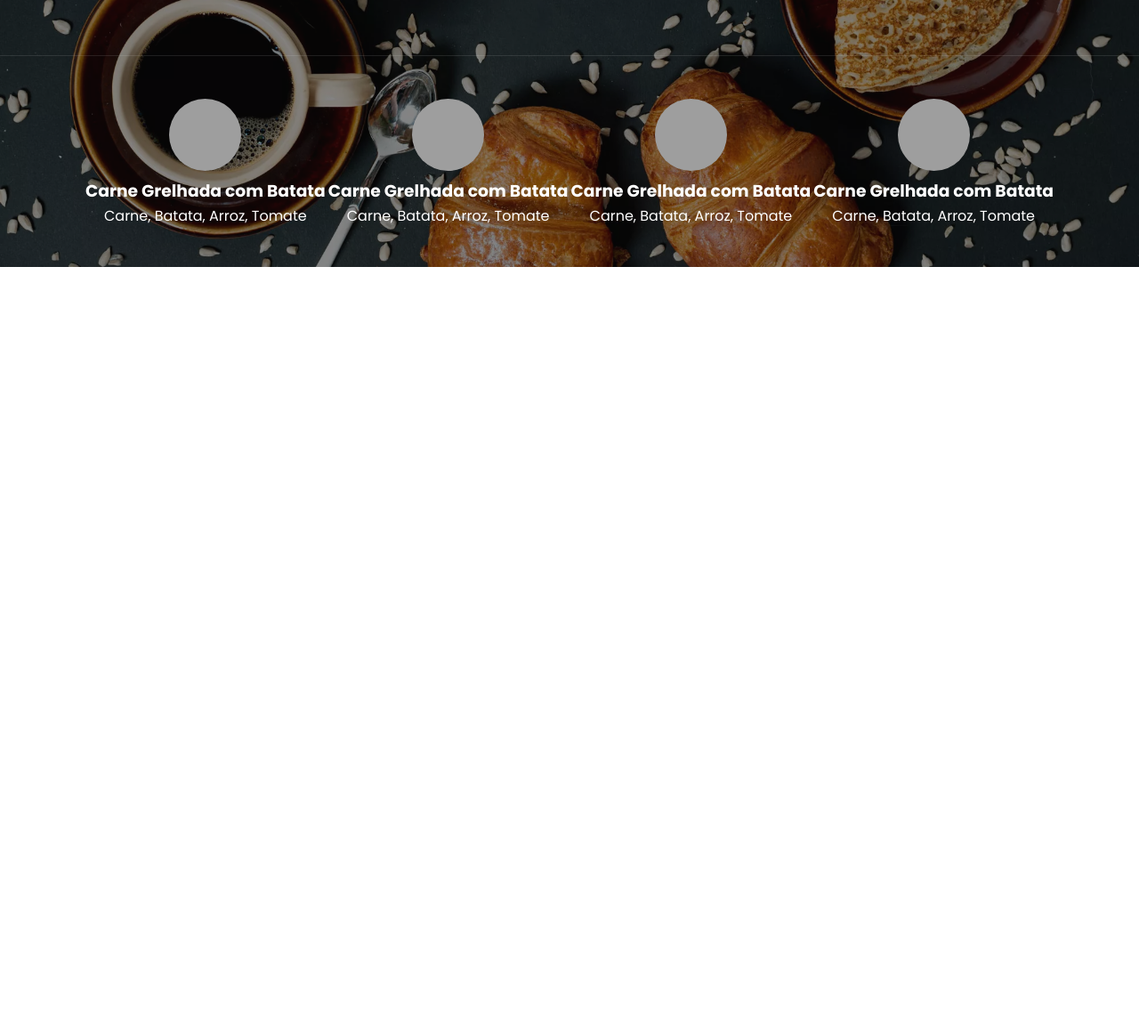
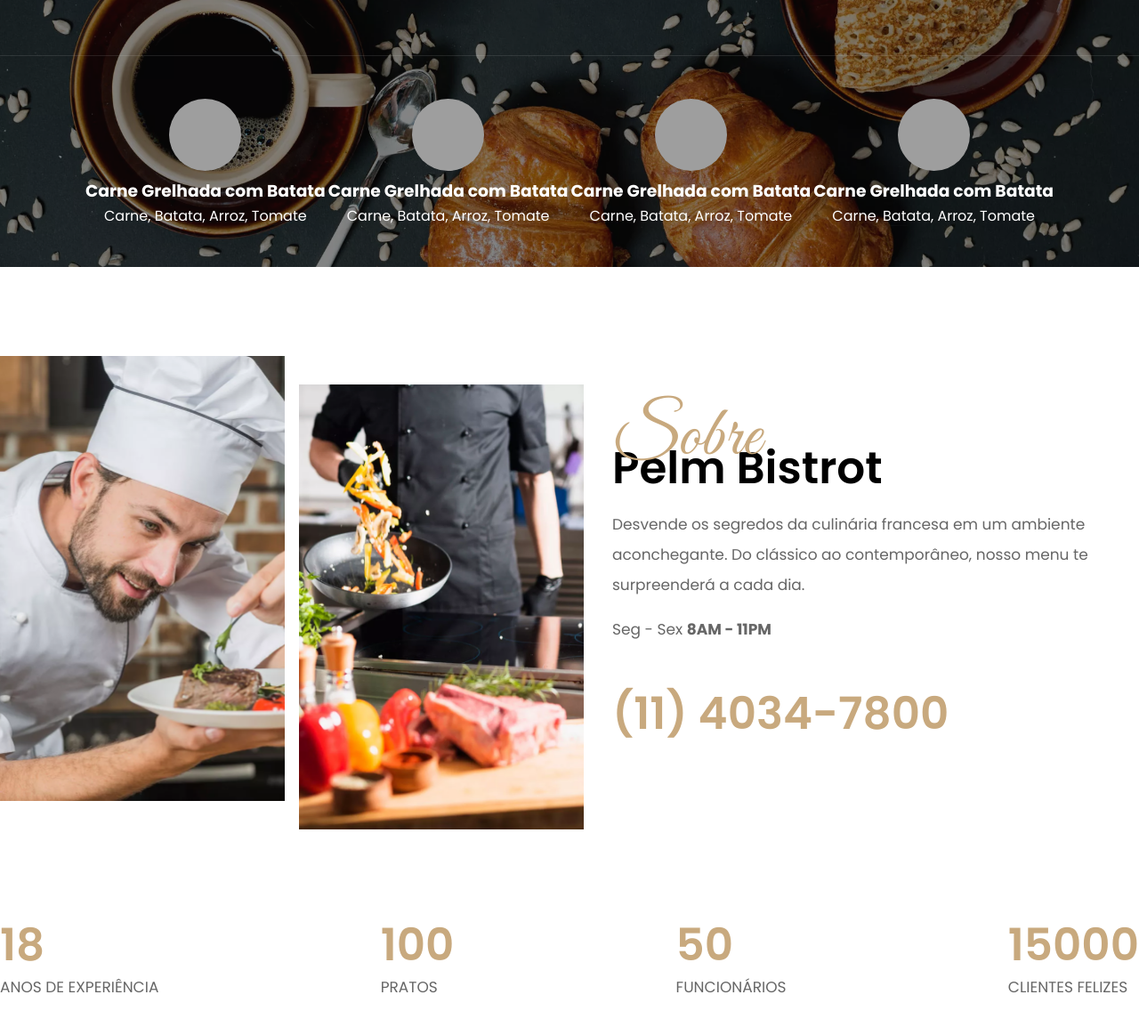
Before and after one commit to LucasP1nheiro/trabalho-web, a plain HTML site: page index.html in a window 1280 px wide. Shown: the part 500-1654 px from the top of the page at 89% size. Before the commit the page ends 800 px from the top, so only its background shows below. Drawn offline with Linux system fonts and the light colour scheme; grey boxes are pictures that could not be loaded.

Commit message:
feat: implements about section

```diff
--- a/index.html
+++ b/index.html
@@ -5,6 +5,7 @@
     <meta name="viewport" content="width=device-width, initial-scale=1.0">
     <title>Pelm Bistrot</title>
     <link rel="stylesheet" href="./styles/index.css">
+    <link rel="stylesheet" href="./styles/about.css">
 </head>
 <body>
     <div id="header-container">
@@ -29,7 +30,7 @@
             </ul>
         </nav>
     </div>
-    <section class="banner" id="banner">
+    <main class="banner" id="banner">
         <div class="overlay">
             <button id="next-image-button">
                 <img src="./assets/right-arrow.svg"/>
@@ -64,9 +65,46 @@
                 </li>
             </ul>
         </div>
+    </main>
+    <section id="about">
+        <div class="about-container">
+            <div id="about-images-container">
+                 <div id="about-image-1"></div>
+                 <div id="about-image-2"></div>
+            </div>
+            <div id="about-text-container">
+                <h2 class="cursive" id="about-cursive">Sobre</h2>
+                <h3>Pelm Bistrot</h3>
+                <p>Desvende os segredos da culinária francesa em um ambiente aconchegante. Do clássico ao contemporâneo, nosso menu te surpreenderá a cada dia.</p>
+                <p>Seg - Sex <strong>8AM - 11PM</strong></p>
+                <h3 id="phone">(11) 4034-7800</h3>
+            </div>
+        </div>
+        <div class="stats-container">
+            <ul>
+                <li class="stats-item">
+                    <h3 class="number-ticker" akhi="18">0</h3>
+                    <p>Anos de experiência</p>
+                </li>
+                <li class="stats-item">
+                    <h3 class="number-ticker" akhi="100">0</h3>
+                    <p>Pratos</p>
+                </li>
+                <li class="stats-item">
+                    <h3 class="number-ticker" akhi="50">0</h3>
+                    <p>Funcionários</p>
+                </li>
+                <li class="stats-item">
+                    <h3 class="number-ticker" akhi="15000">0</h3>
+                    <p>Clientes felizes</p>
+                </li>
+            </ul>
+        </div>
+
     </section>
 
     <script src="./scripts/index.js"></script>
     <script src="./scripts/carousel.js" type="module"></script>
+    <script src="./scripts/number-ticker.js" type="module"></script>
 </body>
 </html>
--- /dev/null
+++ b/scripts/number-ticker.js
@@ -0,0 +1,38 @@
+const counters = document.querySelectorAll('.number-ticker');
+const animationDuration = 2000;
+const fps = 60;
+
+const animateCounter = (counter, startTime) => {
+  const value = +counter.getAttribute('akhi');
+  const currentTime = Date.now();
+  const elapsedTime = currentTime - startTime;
+
+  if (elapsedTime < animationDuration) {
+    const progress = elapsedTime / animationDuration;
+    counter.innerText = Math.round(progress * value);
+    requestAnimationFrame(() => animateCounter(counter, startTime));
+  } else {
+    counter.innerText = value;
+  }
+};
+
+const startAnimation = (entries, observer) => {
+  entries.forEach(entry => {
+    if (entry.isIntersecting) {
+      const counter = entry.target;
+      const startTime = Date.now();
+      animateCounter(counter, startTime);
+      observer.unobserve(counter);
+    }
+  });
+};
+
+const observer = new IntersectionObserver(startAnimation, {
+  root: null,
+  threshold: 0.1
+});
+
+counters.forEach(counter => {
+  counter.innerText = '0';
+  observer.observe(counter);
+});
--- /dev/null
+++ b/styles/about.css
@@ -0,0 +1,101 @@
+#about {
+    width: 100vw;
+    height: 100vh;
+    background-color: #fff;
+}
+
+.about-container {
+    max-width: 1280px;
+    margin-left: auto;
+    margin-right: auto;
+    width: 100%;
+    display: flex;
+    align-items: start;
+    margin-top: 100px;
+    gap: 32px;
+}
+
+#about-images-container {
+    width: 60%;
+    display: flex;
+    align-items: center;
+    justify-content: start;
+    gap: 16px;
+}
+
+#about-image-1, #about-image-2 {
+    height: 500px;
+    width: 320px;
+    background-size: cover;
+    background-repeat: no-repeat;
+    background-position: center;
+}
+
+#about-image-1 {
+    margin-bottom: 32px;
+    background-image: url('../assets/about.jpg');
+}
+
+#about-image-2 {
+    margin-top: 32px;
+    background-image: url('../assets/about-2.jpg');
+}
+
+#about-text-container {
+    > * + * {
+        margin-top: 1rem;
+    }
+}
+
+#about-cursive {
+    position: relative;
+    top: 52px;
+}
+
+#about-text-container h3 {
+    font-size: 50px;
+    font-weight: 600;
+    line-height: 1.2;
+}
+
+#about-text-container p {
+    color: #666666;
+    font-size: 17px;
+    line-height: 2;
+    font-weight: 400;
+}
+
+#phone {
+    color: #c8a97e;
+    margin-top: 48px;
+}
+
+.stats-container {
+    max-width: 1280px;
+    margin-left: auto;
+    margin-right: auto;
+    width: 100%;
+    margin-top: 100px;
+}
+
+.stats-container ul {
+    display: flex;
+    list-style: none;
+    width: 100%;
+    justify-content: space-between;
+}
+
+.stats-item h3 {
+    font-size: 50px;
+    font-weight: 600;
+    line-height: 1.2;
+    color: #c8a97e;
+}
+
+.stats-item p {
+    color: #666666;
+    font-size: 17px;
+    line-height: 2;
+    font-weight: 400;
+    text-transform: uppercase;
+}
```
Also changed, not shown: assets/about-2.jpg (added), assets/about.jpg (added).
